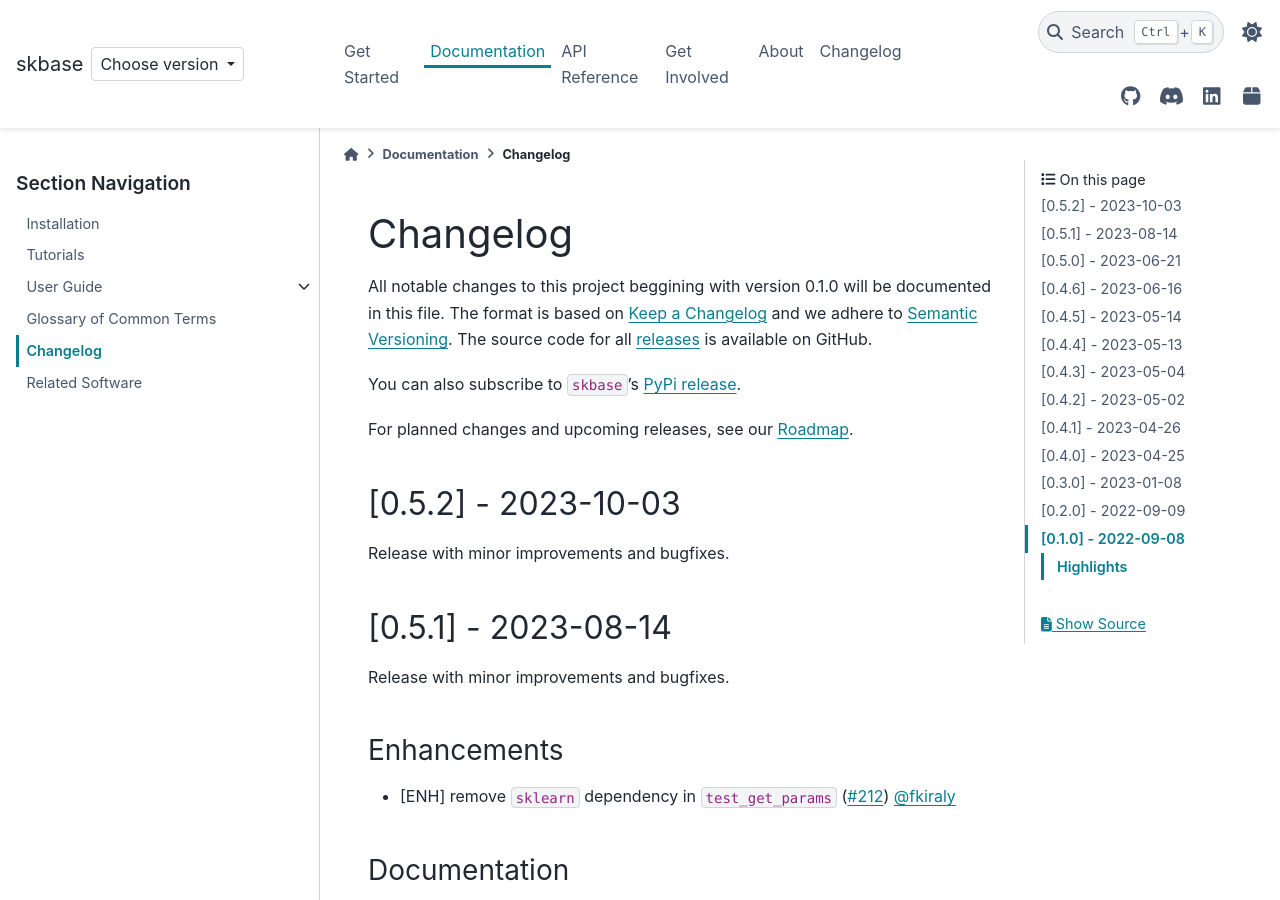
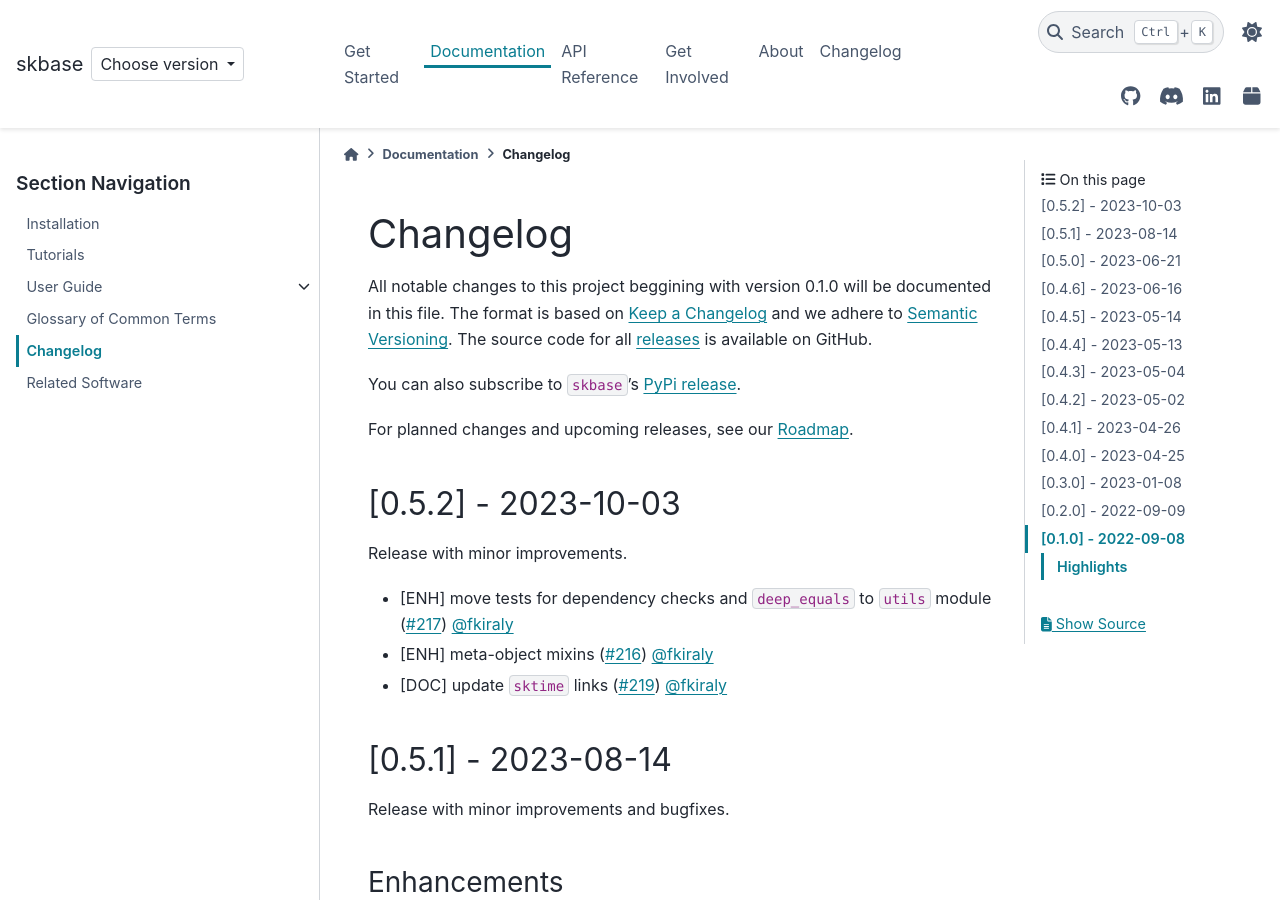
Before and after one commit to sktime/skbase, a Sphinx documentation site: the page built from docs/source/user_documentation/changelog.rst, in a window 1280 px wide and 900 px high. Built offline with Sphinx 7.4.7 and the PyData theme 0.15.4, drawn with Linux system fonts in a browser that asks for light colours; comment, search, counter and statistics services are not loaded.

Commit message:
changelog

```diff
--- a/docs/source/user_documentation/changelog.rst
+++ b/docs/source/user_documentation/changelog.rst
@@ -17,9 +17,11 @@ For planned changes and upcoming releases, see our :ref:`roadmap`.
 [0.5.2] - 2023-10-03
 ====================
 
-Release with minor improvements and bugfixes.
+Release with minor improvements.
 
-
+* [ENH] move tests for dependency checks and ``deep_equals`` to ``utils`` module (:pr:`217`) :user:`fkiraly`
+* [ENH] meta-object mixins (:pr:`216`) :user:`fkiraly`
+* [DOC] update ``sktime`` links (:pr:`219`) :user:`fkiraly`
 
 
 [0.5.1] - 2023-08-14
```
